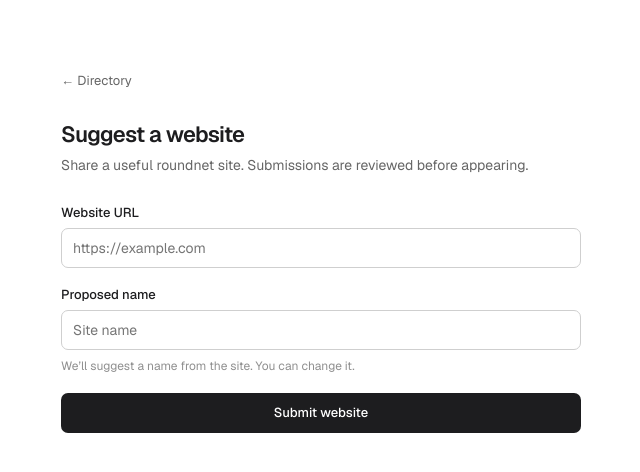
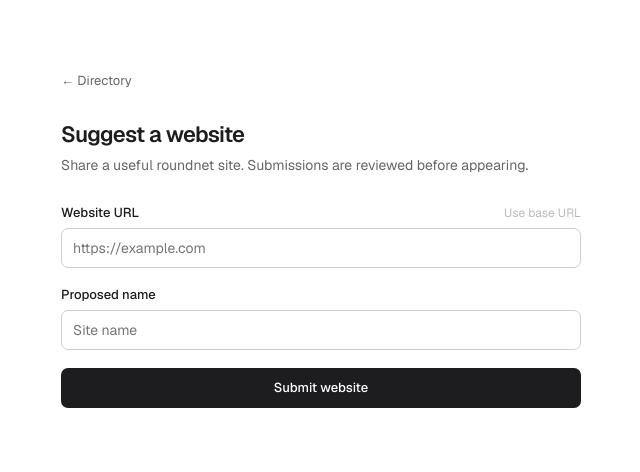
Before and after one commit to Open-Brace/roundnet-directory, a Next.js app: page /submit in a window 1280 px wide. Shown: the top 472 px of the page, without its empty margins (319-959 px from the left). Built offline with nearby package versions, Linux system fonts and the light colour scheme.

Commit message:
Add base URL cleaner
Adds a no-trailing-slash base URL action and simplifies the suggestion form.

```diff
--- a/app/globals.css
+++ b/app/globals.css
@@ -243,15 +243,27 @@ input[type="search"]:focus-visible {
   gap: 16px;
 }
 
-.label-row span,
-.field-hint {
+.label-row span {
   color: var(--tertiary);
   font-size: 12px;
 }
 
-.field-hint {
-  margin: 0;
-  line-height: 1.5;
+.inline-action {
+  padding: 0;
+  border: 0;
+  background: transparent;
+  color: var(--secondary);
+  cursor: pointer;
+  font-size: 12px;
+}
+
+.inline-action:hover:not(:disabled) {
+  color: var(--foreground);
+}
+
+.inline-action:disabled {
+  cursor: default;
+  opacity: 0.45;
 }
 
 .form-field input,
--- a/components/submission-form.tsx
+++ b/components/submission-form.tsx
@@ -8,6 +8,18 @@ const initialSubmissionState: SubmissionState = {
   status: "idle",
   message: "",
 };
+
+function getBaseUrl(value: string) {
+  const input = value.trim();
+  if (!input) return "";
+
+  try {
+    const url = new URL(/^https?:\/\//i.test(input) ? input : `https://${input}`);
+    return url.origin;
+  } catch {
+    return value;
+  }
+}
 
 export function SubmissionForm() {
   const [state, action, pending] = useActionState(submitSite, initialSubmissionState);
@@ -53,7 +65,21 @@ export function SubmissionForm() {
   return (
     <form action={action} className="stacked-form" ref={formRef}>
       <div className="form-field">
-        <label htmlFor="suggestion-url">Website URL</label>
+        <div className="label-row">
+          <label htmlFor="suggestion-url">Website URL</label>
+          <button
+            className="inline-action"
+            disabled={!url.trim()}
+            onClick={() => {
+              setUrl(getBaseUrl(url));
+              setTitleEdited(false);
+            }}
+            title="Remove the path, query, and fragment"
+            type="button"
+          >
+            Use base URL
+          </button>
+        </div>
         <input
           autoComplete="url"
           id="suggestion-url"
@@ -87,7 +113,6 @@ export function SubmissionForm() {
           type="text"
           value={title}
         />
-        <p className="field-hint">We’ll suggest a name from the site. You can change it.</p>
       </div>
 
       <div aria-hidden="true" className="honeypot">
--- a/lib/site-url.ts
+++ b/lib/site-url.ts
@@ -13,7 +13,7 @@ export function normalizeSiteUrl(value: string) {
     throw new Error("Website addresses cannot include credentials.");
   }
 
-  return new URL("/", parsed.origin).toString();
+  return parsed.origin;
 }
 
 function isBlockedIpv4(address: string) {
```
Also changed, not shown: data/sites.ts (+7 -7 lines), scripts/seed.mjs (+7 -7 lines).
